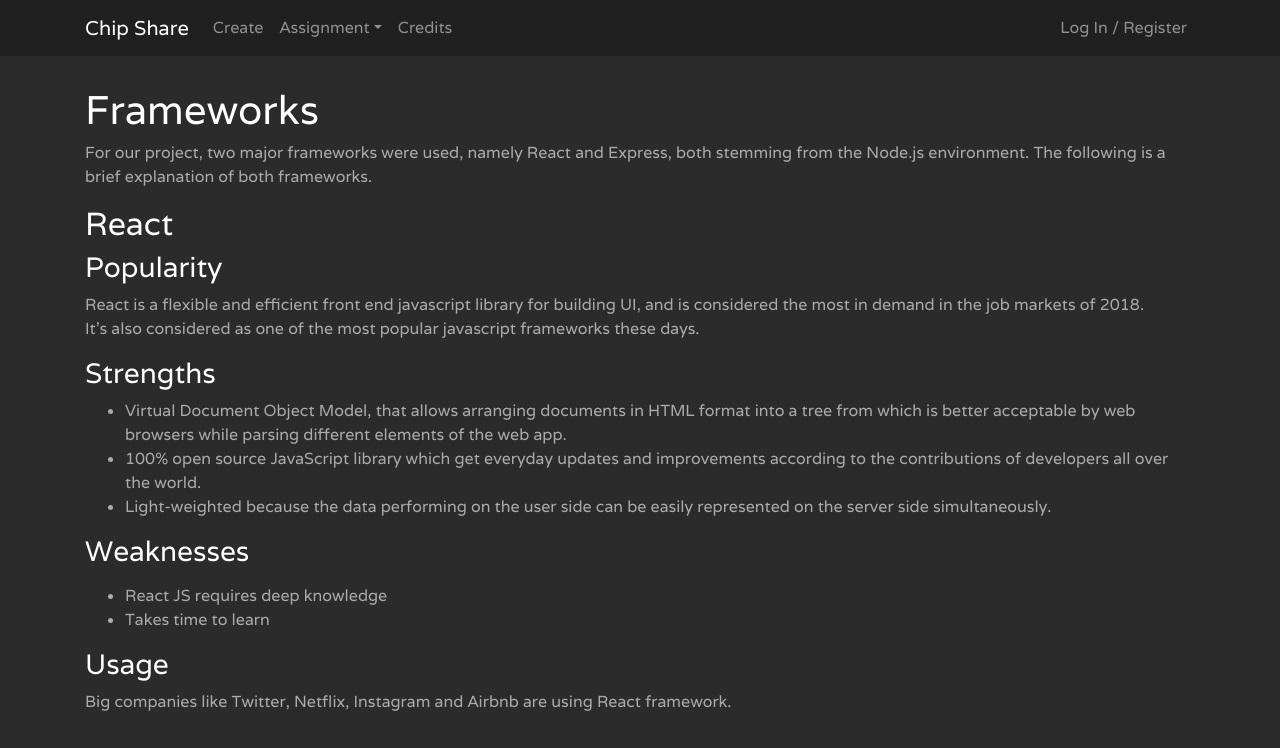
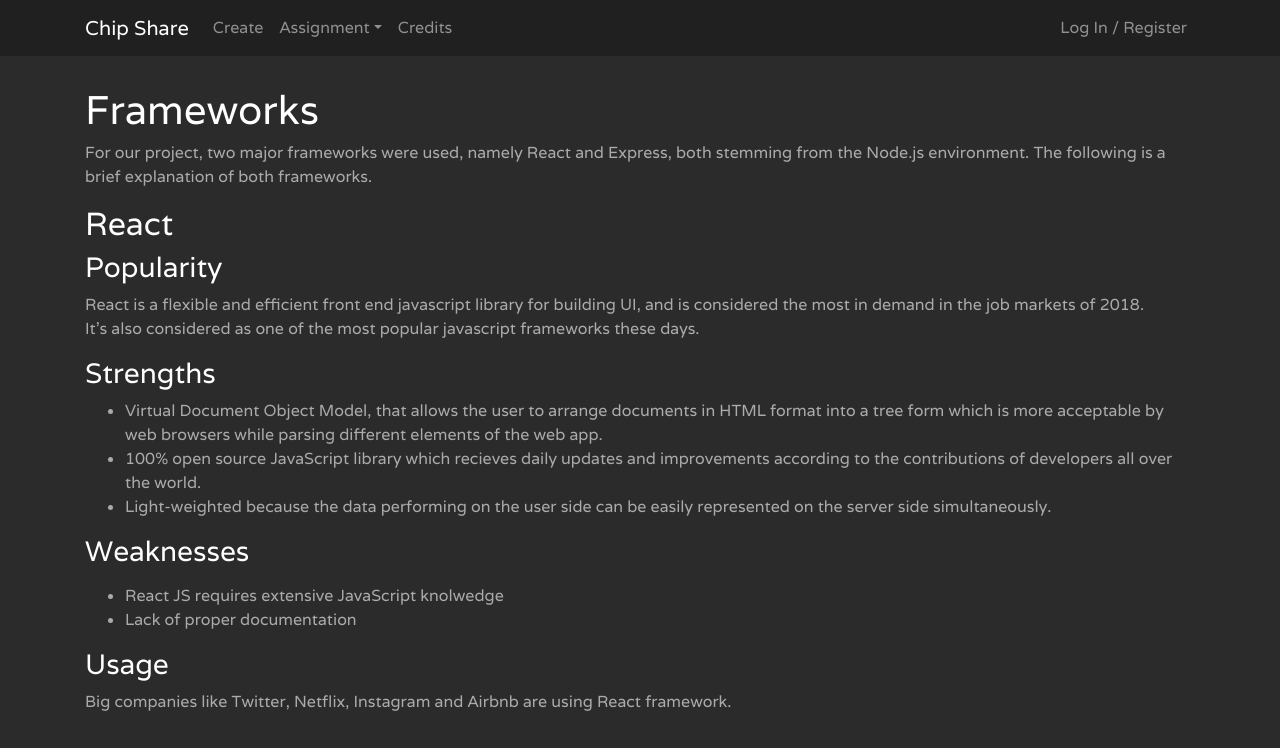
Before and after one commit to versox/chip-share, a React (Create React App) app in the folder client/: page /assignment/frameworks in a window 1280 px wide. Shown: the top 748 px of the page. Built offline with nearby package versions, Linux system fonts and the light colour scheme; grey boxes are pictures that could not be loaded.

Commit message:
more frameworks page tweaks

```diff
--- a/client/src/assignment_pages/FrameworksPage.js
+++ b/client/src/assignment_pages/FrameworksPage.js
@@ -16,16 +16,16 @@ class FrameworksPage extends Component {
 			                        </p>
 						<h3>Strengths</h3>
 						<ul>
-							<li>Virtual Document Object Model, that allows arranging documents in HTML format into a tree from which is better acceptable by web browsers while parsing different elements of the web app.</li>
-							<li>100% open source JavaScript library which get everyday updates and improvements according to the contributions of developers all over the world.</li>
+							<li>Virtual Document Object Model, that allows the user to arrange documents in HTML format into a tree form which is more acceptable by web browsers while parsing different elements of the web app.</li>
+							<li>100% open source JavaScript library which recieves daily updates and improvements according to the contributions of developers all over the world.</li>
                                 			<li>Light-weighted because the data performing on the user side can be easily represented on the server side simultaneously.</li>
 						</ul>
 						<h3>Weaknesses</h3>
 						<p>
 						</p>
 						<ul>
-							<li>React JS requires deep knowledge</li>
-							<li>Takes time to learn</li>
+							<li>React JS requires extensive JavaScript knolwedge</li>
+							<li>Lack of proper documentation</li>
 						</ul>
 						<h3>Usage</h3>
 						<p>
```
